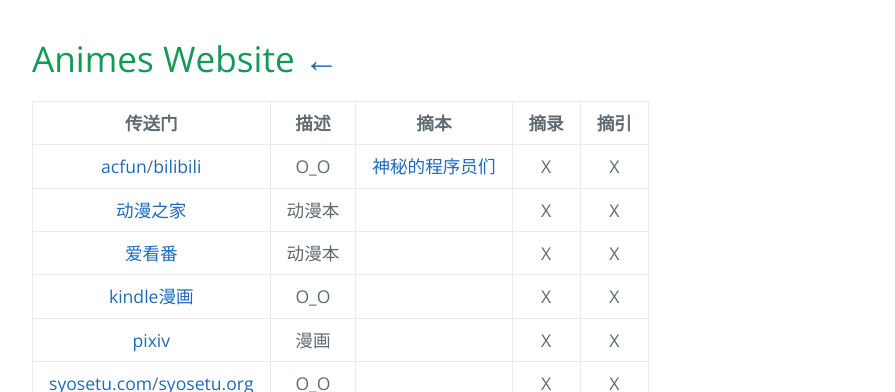
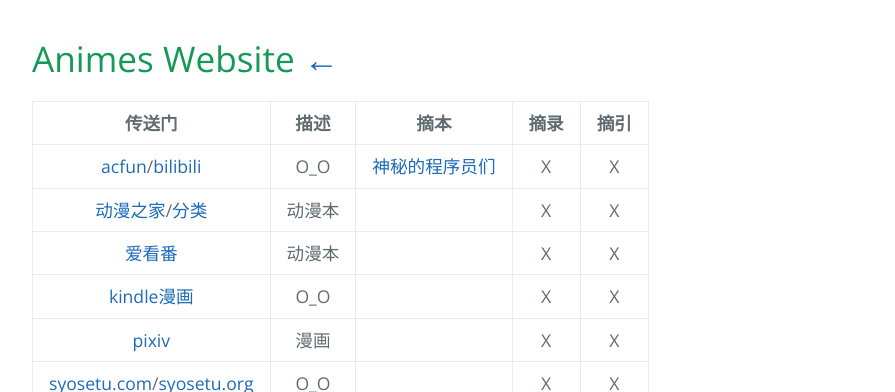
Before and after one commit to AmbroseRen/test, a Jekyll site: the page built from Art/Animes/index.md, in a window 1280 px wide. Shown: the top 392 px of the page, without its empty margins (192-1087 px from the left). Built offline with Jekyll 4.4.1, drawn with Linux system fonts in a browser that asks for light colours; our own code applies the rules of GitHub Pages for plain Markdown files; the repository's description, which GitHub fills in, is left out.

Commit message:
Update index.md

```diff
--- a/Art/Animes/index.md
+++ b/Art/Animes/index.md
@@ -3,7 +3,7 @@
 | 传送门 | 描述 | 摘本 | 摘录 | 摘引 |
 |:---:|:---:|:---:|:---:|:---:|
 | [acfun](https://www.acfun.cn/)/[bilibili](https://www.bilibili.com) | O_O | [神秘的程序员们](https://code2048.com/series/betacat/) | X | X |
-| [动漫之家](https://www.dmzj.com/) | 动漫本 | []() | X | X |
+| [动漫之家](https://www.dmzj.com/)/[分类](http://manhua.dmzj.com/tags/category_search/0-0-0-all-0-1-0-1.shtml) | 动漫本 | []() | X | X |
 | [爱看番](http://www.ikanfan.com/) | 动漫本 | []() | X | X |
 | [kindle漫画](http://www.kindlecomic.net/) | O_O | []() | X | X |
 | [pixiv](https://www.pixiv.net/) | 漫画 | []() | X | X |
```
